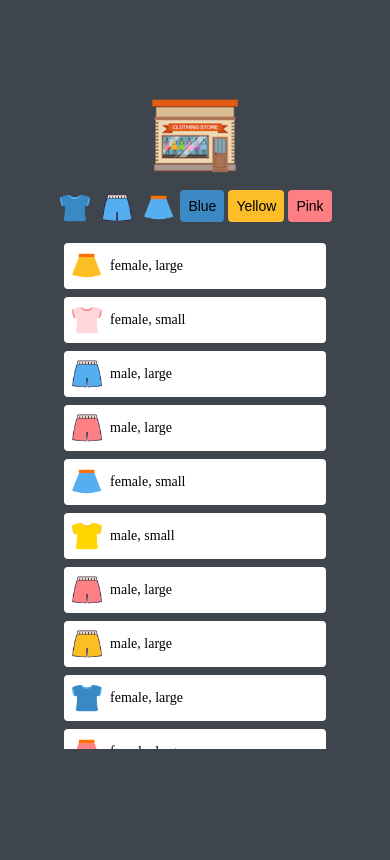
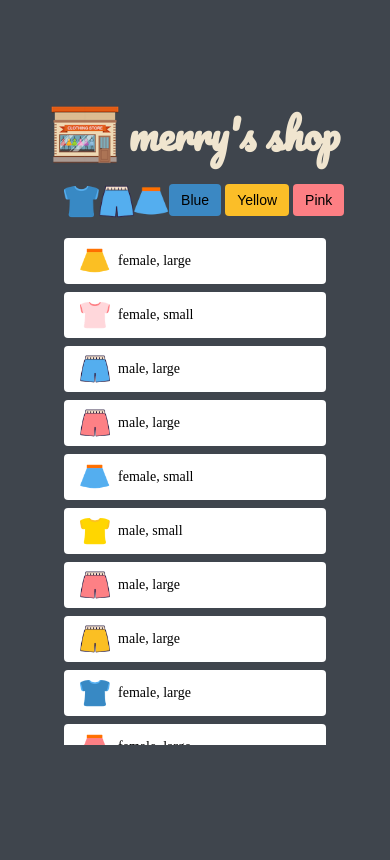
Before and after one commit to MerryHa/Item-Filter, a plain HTML site: page index.html in a window 390 px wide. Drawn offline with Linux system fonts and the light colour scheme.

Commit message:
로고 텍스트 추가 및 사이즈 정리

```diff
--- a/index.html
+++ b/index.html
@@ -6,10 +6,15 @@
     <title>Online Shopping</title>
     <link rel="stylesheet" href="style.css" />
     <script src="src/main.js" defer></script>
+    <link rel="preconnect" href="https://fonts.gstatic.com">
+    <link href="https://fonts.googleapis.com/css2?family=Pacifico&display=swap" rel="stylesheet">
   </head>
   <body>
     <!-- Logo -->
-    <img src="img/logo.png" alt="Logo" class="logo" />
+    <div class="logo">
+      <img src="img/logo.png" alt="Logo" class="logo__img" />
+      <h1 class="logo__text">merry's shop</h1>
+    </div>
 
     <!-- Buttons -->
     <section class="buttons">
--- a/style.css
+++ b/style.css
@@ -1,6 +1,7 @@
 :root {
   /* color */
   --color-black: #3f454d;
+  --color-beige: rgb(240, 229, 207);
   --color-white: #ffffff;
   --color-blue: #3b88c3;
   --color-yellow: #fbbe28;
@@ -11,9 +12,8 @@
   --base-space: 8px;
   --small-space: 4px;
   --logo-size: 70px;
-  --big-logo-size: 90px;
   --size-button: 50px;
-  --mobile-size-button: 30px;
+  --mobile-size-button: 35px;
   --size-border: 4px;
   --size-thumbnail: 30px;
   --font-size: 14px;
@@ -35,26 +35,40 @@ body {
   overflow: hidden;
 }
 .logo {
+  display: flex;
+  align-items: center;
+}
+.logo__text {
+  font-family: 'Pacifico', cursive;
+  font-size: 50px;
+  color: var(--color-beige);
+  margin: 0 0 var(--base-space) 0;
+}
+.logo__img {
   width: var(--logo-size);
   height: var(--logo-size);
+  margin-right: var(--base-space);
 }
 .btn {
   background-color: transparent;
   border: none;
   outline: none;
+  padding: 0;
 }
-.logo,
+.logo__img,
 .btn {
   cursor: pointer;
   transition: transform var(--animation-duration) ease-in;
 }
-.logo:hover,
+.logo__img:hover,
 .btn:hover {
   transform: scale(1.07);
 }
 .buttons {
   display: flex;
+  width: 400px;
   align-items: center;
+  justify-content: space-between;
 }
 .imgBtn {
   padding-top: 7px;
@@ -63,7 +77,6 @@ body {
 .colorBtn {
   padding: calc(var(--base-space) * 2);
   border-radius: var(--size-border);
-  margin-right: var(--base-space);
   font-size: var(--font-size);
 }
 .blue {
@@ -103,21 +116,21 @@ body {
 .item__thumbnail {
   width: var(--size-thumbnail);
   height: var(--size-thumbnail);
-  margin-right: var(--base-space);
+  margin: 0 var(--base-space);
 }
 @media screen and (max-width: 500px) {
-  .logo {
-    width: var(--big-logo-size);
-    height: var(--big-logo-size);
+  .logo__text {
+    font-size: 40px;
   }
-  .items {
+  .items,
+  .buttons {
     width: 70%;
   }
   .imgBtn {
     width: var(--mobile-size-button);
   }
   .colorBtn {
-    padding: var(--base-space);
+    padding: var(--base-space) calc(var(--base-space) * 1.5);
     border-radius: var(--size-border);
     margin-right: var(--small-space);
     font-size: var(--font-size);
```
